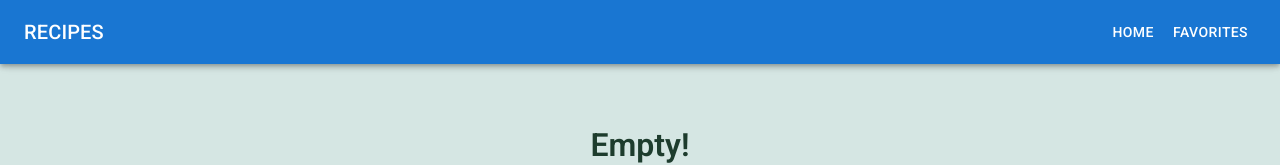
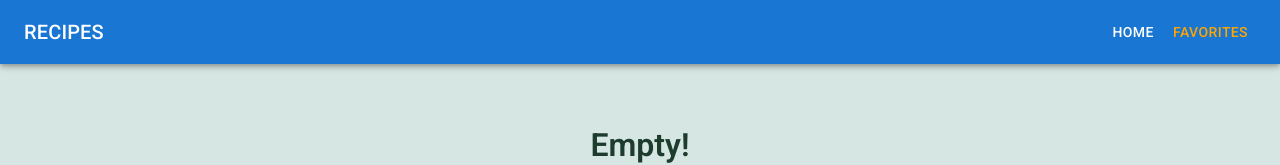
Before and after one commit to vnko1/recipes-test-app, a React (Vite) app: page /favorites in a window 1280 px wide. Shown: the top 165 px of the page. Built offline with nearby package versions, Linux system fonts and the light colour scheme.

Commit message:
changed: header nav styles

```diff
--- a/src/components/Header/Header.tsx
+++ b/src/components/Header/Header.tsx
@@ -1,5 +1,5 @@
 import React from "react";
-import { useNavigate } from "react-router";
+import { useLocation, useNavigate } from "react-router";
 import {
   AppBar,
   Box,
@@ -18,6 +18,8 @@ import MenuIcon from "@mui/icons-material/Menu";
 import { navItems, drawerWidth } from "../../utils";
 
 const Header: React.FC = () => {
+  const { pathname } = useLocation();
+
   const [mobileOpen, setMobileOpen] = React.useState(false);
   const navigate = useNavigate();
   const handleDrawerToggle = () => setMobileOpen((prevState) => !prevState);
@@ -38,7 +40,7 @@ const Header: React.FC = () => {
         {navItems.map(({ title, href }) => (
           <ListItem key={title} disablePadding>
             <Button
-              sx={{ textAlign: "center", color: "currentColor" }}
+              sx={{ color: pathname === href ? "orange" : "currentColor" }}
               onClick={() => handleNavClick(href)}
             >
               <ListItemText primary={title} />
@@ -78,7 +80,7 @@ const Header: React.FC = () => {
             {navItems.map(({ title, href }) => (
               <Button
                 key={title}
-                sx={{ color: "currentColor" }}
+                sx={{ color: pathname === href ? "orange" : "currentColor" }}
                 onClick={() => handleNavClick(href)}
               >
                 {title}
```
